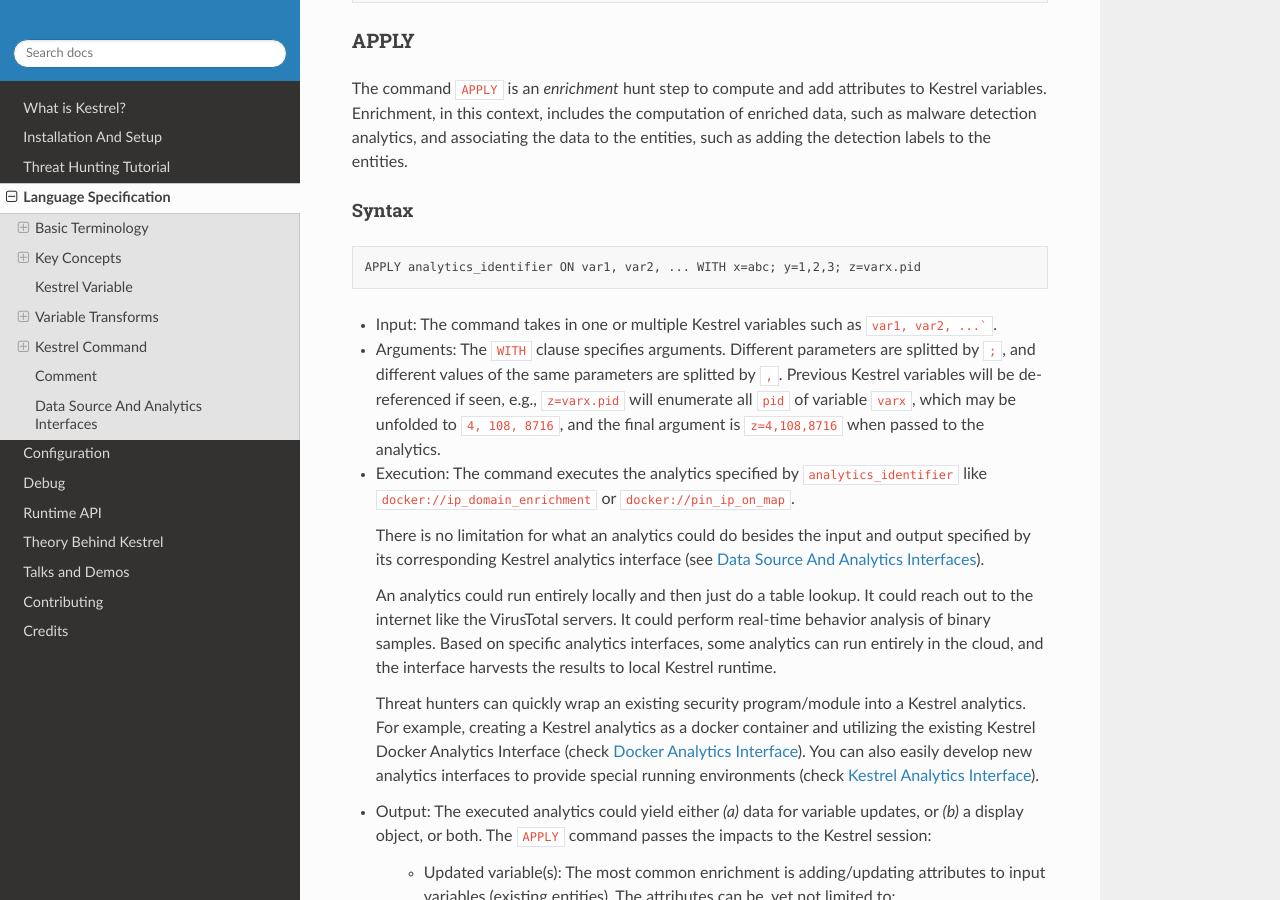
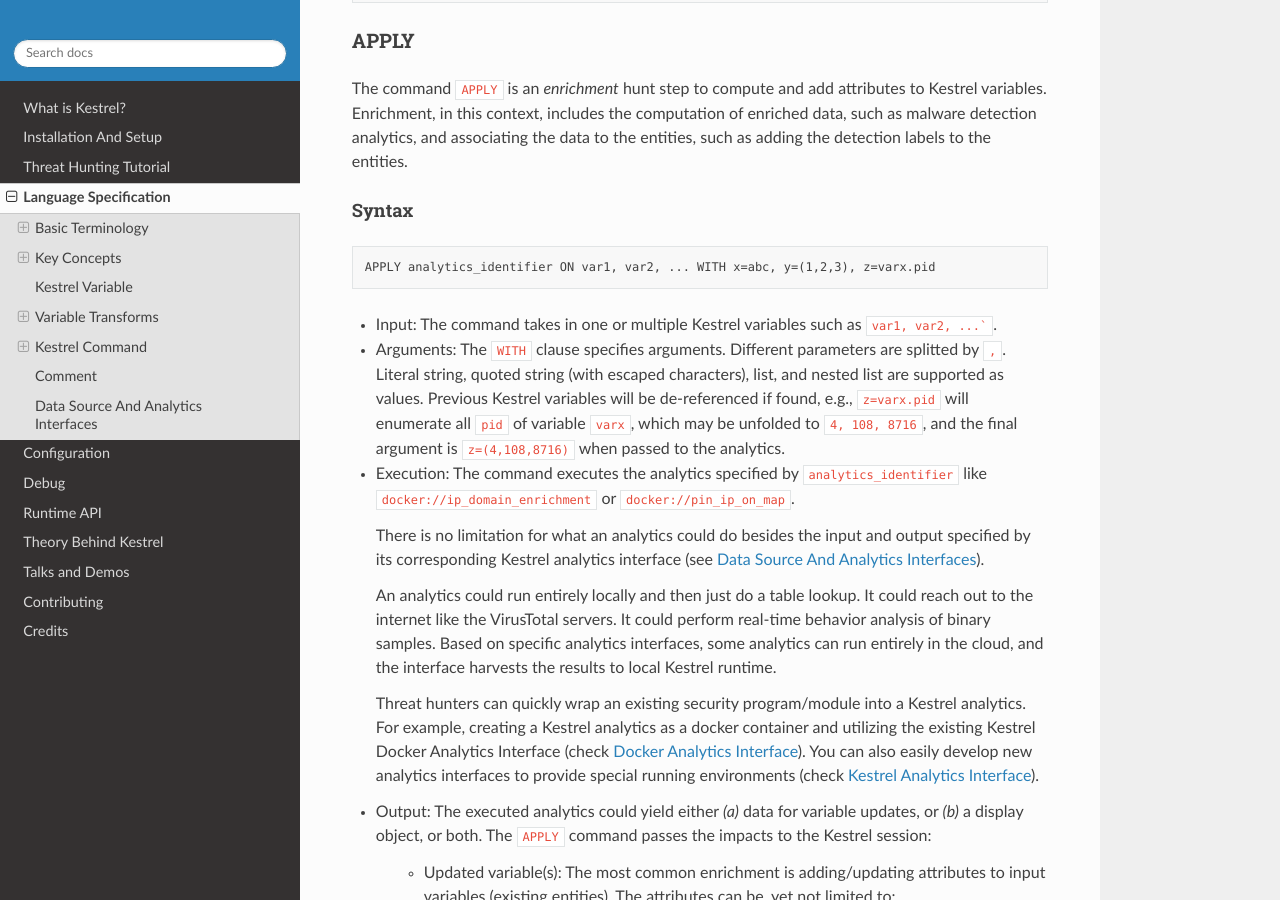
Before and after one commit to opencybersecurityalliance/kestrel-lang, a Sphinx documentation site: the page built from docs/language.rst, in a window 1280 px wide and 900 px high, scrolled down 10677 px. Built offline with Sphinx 7.4.7 and the Read the Docs theme 2.0.0, drawn with Linux system fonts in a browser that asks for light colours.

Commit message:
syntax: use explicit list like (1,2) for arguments

````diff
--- a/CHANGELOG.rst
+++ b/CHANGELOG.rst
@@ -43,7 +43,7 @@ Changed
 - Limit STIXPATH to ATTRIBUTE
     - command: SORT, GROUP, JOIN
     - expression clause: sort, attr
-- Use ``;`` as splitter between arguments (``,`` remains between individual values for multi-value argument)
+- Use explicit list like ``(1,2,3)`` or ``[1,2,3]`` for multi-value argument
 - Formalize *semantics processor* in parser-semantics-codegen procedure
     - variable dereference extraction in semantics processor
     - variable timerange extraction in semantics processor
--- a/docs/language.rst
+++ b/docs/language.rst
@@ -560,17 +560,17 @@ Syntax
 ^^^^^^
 ::
 
-    APPLY analytics_identifier ON var1, var2, ... WITH x=abc; y=1,2,3; z=varx.pid
+    APPLY analytics_identifier ON var1, var2, ... WITH x=abc, y=(1,2,3), z=varx.pid
 
 - Input: The command takes in one or multiple Kestrel variables such as ``var1,
   var2, ...```.
 
 - Arguments: The ``WITH`` clause specifies arguments. Different parameters are
-  splitted by ``;``, and different values of the same parameters are splitted
-  by ``,``. Previous Kestrel variables will be de-referenced if seen, e.g.,
-  ``z=varx.pid`` will enumerate all ``pid`` of variable ``varx``, which may be
-  unfolded to ``4, 108, 8716``, and the final argument is ``z=4,108,8716`` when
-  passed to the analytics.
+  splitted by ``,``. Literal string, quoted string (with escaped characters),
+  list, and nested list are supported as values. Previous Kestrel variables
+  will be de-referenced if found, e.g., ``z=varx.pid`` will enumerate all
+  ``pid`` of variable ``varx``, which may be unfolded to ``4, 108, 8716``, and
+  the final argument is ``z=(4,108,8716)`` when passed to the analytics.
 
 - Execution: The command executes the analytics specified by
   ``analytics_identifier`` like ``docker://ip_domain_enrichment`` or
````
Also changed, not shown: 4 other files.
